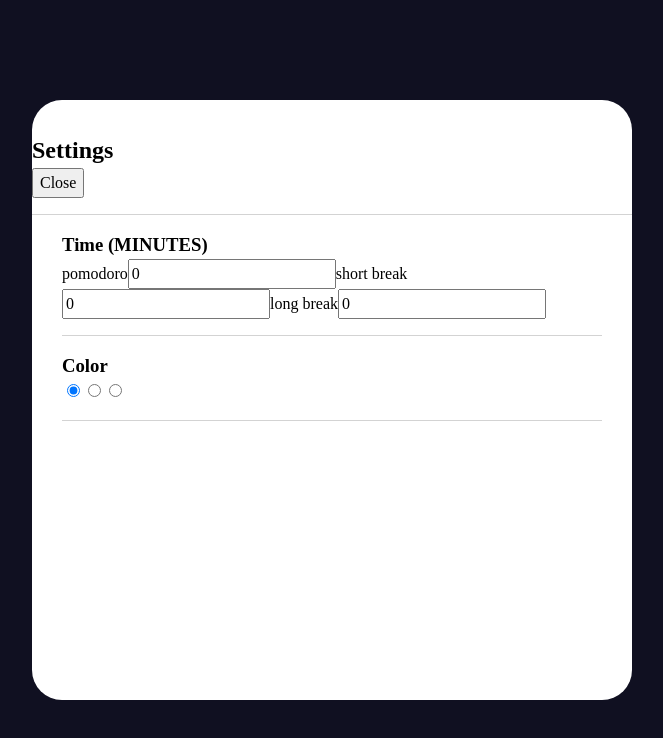
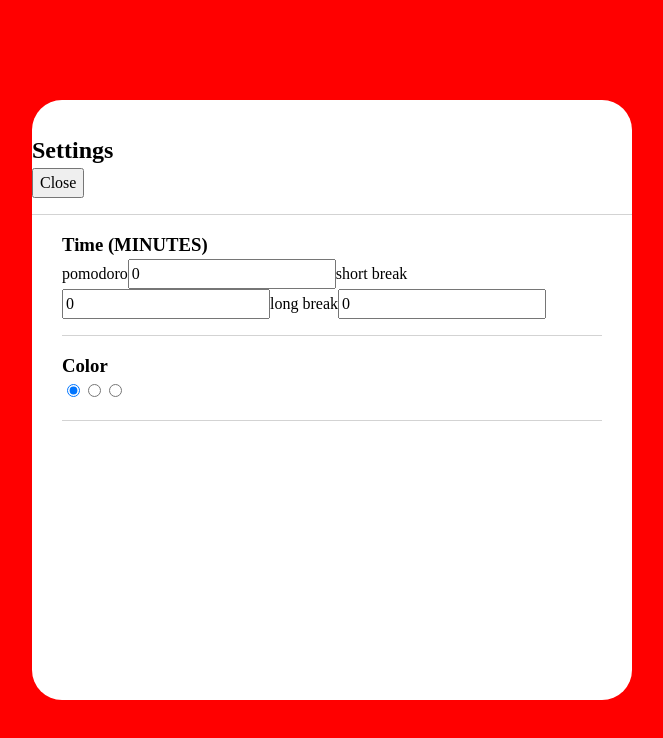
Before and after one commit to JJWallis/pomodoro-timer, a React (Create React App) app: page / in a window 1280 px wide. Shown: the top 738 px of the page, without its empty margins (308-971 px from the left). Built offline with nearby package versions, Linux system fonts and the light colour scheme.

Commit message:
Modal timers ip

```diff
--- a/src/components/withTheme.tsx
+++ b/src/components/withTheme.tsx
@@ -1,12 +1,25 @@
-import React, { ComponentType } from 'react'
+import React, { ComponentType, useState } from 'react'
 import { ThemeProvider } from 'styled-components'
 import { Theme } from '../styles/Theme'
 
 type withThemeType = <T>(Component: ComponentType<T>) => ComponentType<T>
 
 export const withTheme: withThemeType = (Component) => (props) => {
+   const [theme, setTheme] = useState(Theme.redTheme)
+   const updateTheme = (newTheme: string) => {
+      if (newTheme === 'theme-red') {
+         setTheme(Theme.redTheme)
+      } else if (newTheme === 'theme-blue') {
+         setTheme(Theme.blueTheme)
+      } else {
+         setTheme(Theme.purpleTheme)
+      }
+      // regex look ahead to split id at capital letter + toLowerCase + replace space with '-'
+      // vs long ass conditional
+   }
+
    return (
-      <ThemeProvider theme={Theme}>
+      <ThemeProvider theme={theme}>
          <Component {...props} />
       </ThemeProvider>
    )
--- a/src/styles/Theme.tsx
+++ b/src/styles/Theme.tsx
@@ -14,6 +14,3 @@ export const Theme = {
       bgPm: 'purple',
    },
 }
-
-// built in withTheme into styledcomponents
-// dunamic helper funcs - use TS generics to help us (vs any)
```
